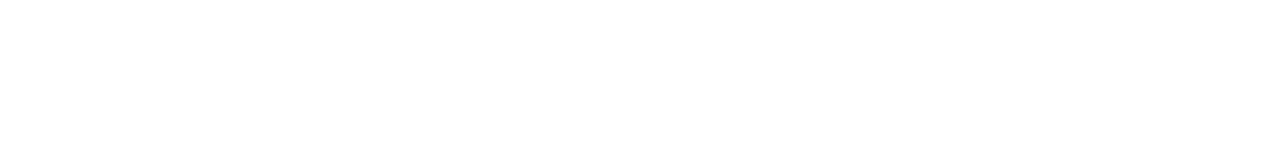
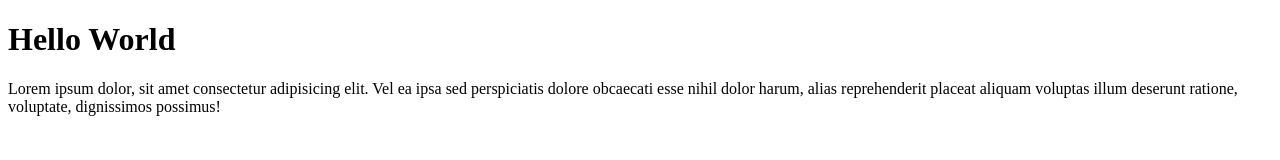
Before and after one commit to mfrakhman/mfrakhman-portofolio, a plain HTML site: page index.html in a window 1280 px wide. Drawn offline with Linux system fonts and the light colour scheme.

Commit message:
adding hello word and paragraph

```diff
--- a/index.html
+++ b/index.html
@@ -6,6 +6,7 @@
     <title>Document</title>
 </head>
 <body>
-
+    <h1>Hello World</h1>
+    <p>Lorem ipsum dolor, sit amet consectetur adipisicing elit. Vel ea ipsa sed perspiciatis dolore obcaecati esse nihil dolor harum, alias reprehenderit placeat aliquam voluptas illum deserunt ratione, voluptate, dignissimos possimus!</p>
 </body>
 </html>
```
